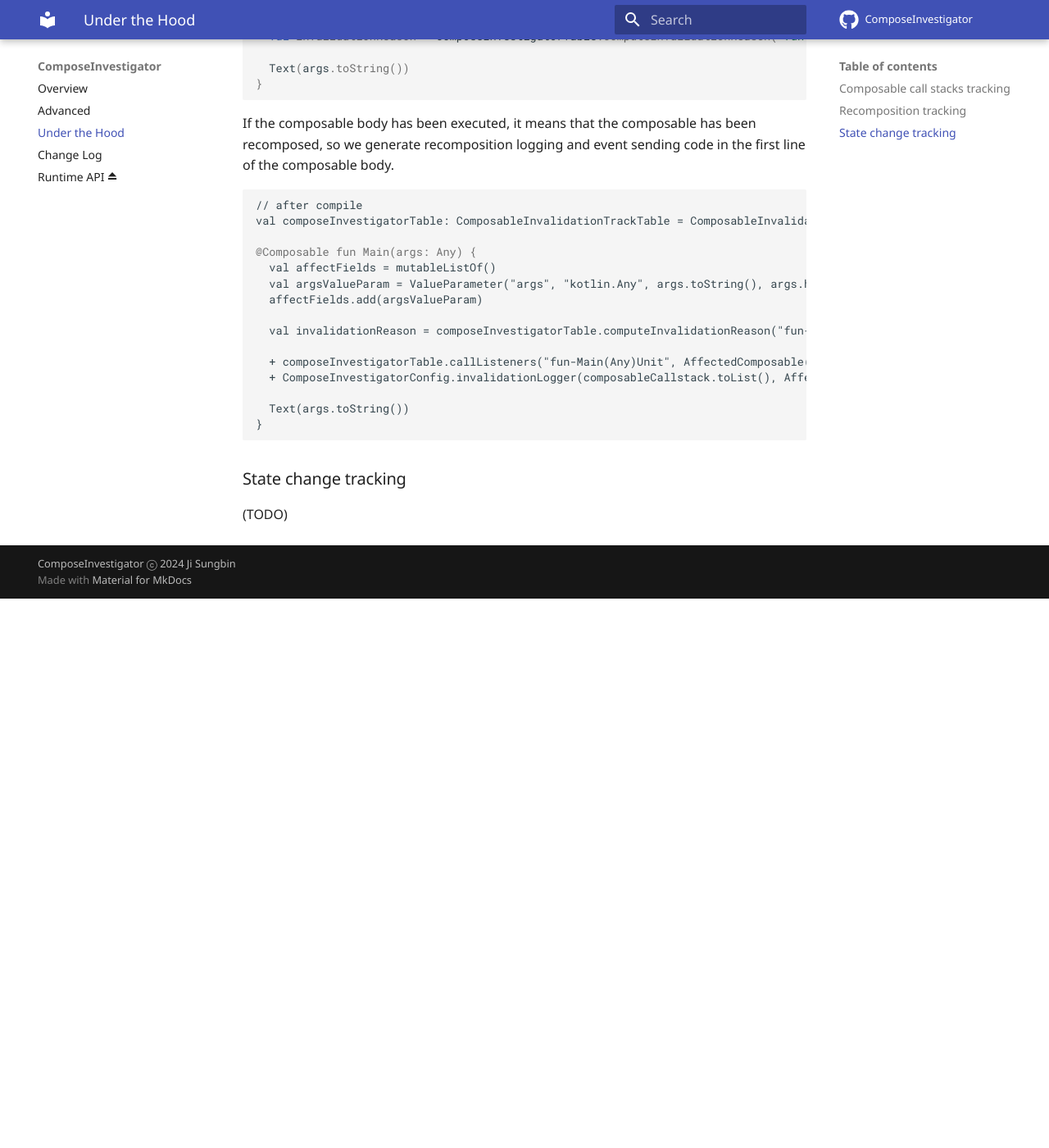
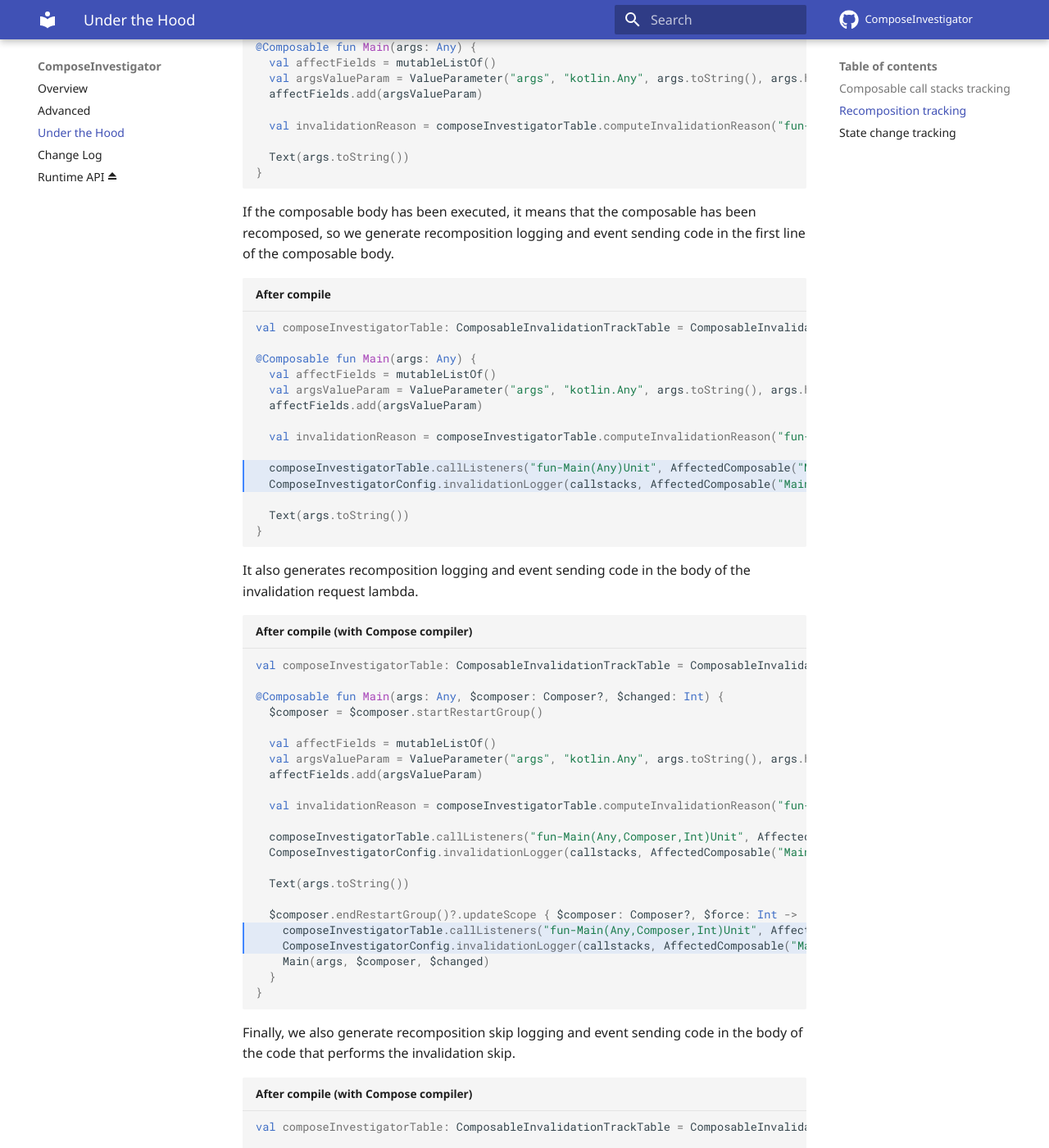
Before and after one commit to jisungbin/ComposeInvestigator, an MkDocs documentation site: the page built from documentation/docs/internals.md, in a window 1280 px wide and 1400 px high, scrolled down 2375 px. Shown: the whole window at 82% size. Built offline with MkDocs 1.6.1 and Material for MkDocs 9.7.7, drawn with Linux system fonts in a browser that asks for light colours; comment, search, counter and statistics services are not loaded; before the commit the page ends 3105 px from its top, so only the background shows below that; some of the changed text lies outside the part shown.

Commit message:
Improve documents

````diff
--- a/documentation/docs/internals.md
+++ b/documentation/docs/internals.md
@@ -3,14 +3,14 @@
 ComposeInvestigator is built by utilizing the Kotlin compiler plugin and the open
 source of the Compose compiler.
 
-``` kotlin
-// before
+```{.kotlin title="Before compile"}
 @Composable fun Main() {
   val count = mutableStateOf(0)
   Text(text = "Count: $count")
 }
+```
 
-// after compile (with compose compiler)
+```{.kotlin title="After compile (with Compose compiler)"}
 val composeInvestigatorTable: ComposableInvalidationTrackTable = ComposableInvalidationTrackTable()
 val composableCallstack: Stack<String> = Stack()
 
@@ -55,28 +55,25 @@ val composableCallstack: Stack<String> = Stack()
 
 ### Composable call stacks tracking
 
-Composable callstack tracing has been implemented since issue [#77](https://github.com/jisungbin/ComposeInvestigator/issues/77)
+Composable callstack tracing has been implemented since
+issue [#77](https://github.com/jisungbin/ComposeInvestigator/issues/77)
 and is still an experimental feature.
 
 The concept is simple: Wrap all calls to composable functions in `try-finally`, and push the
 parent function name onto the stack before calling the composable. Then pop it from `finally`.
 
-``` kotlin
-// before
-package land.sungbin.composeinvestigator
-
+```{.kotlin title="Before compile"}
 @Composable fun Main() {
   Call()
 }
+```
 
-// after compile
-package land.sungbin.composeinvestigator
-
+```{.kotlin title="After compile"}
 val composableCallstack: Stack<String> = Stack()
 
 @Composable fun Main() {
   try {
-    composableCallstack.push("land.sungbin.composeinvestigator.Main")
+    composableCallstack.push("my.package.name.Main")
     Call()
   } finally {
     composableCallstack.pop()
@@ -98,13 +95,13 @@ Composable argument change detection starts by sending all the arguments of the
 `ComposableInvalidationTrackTable`. It then calculates which arguments have changed and determines
 the reason for the recomposition.
 
-``` kotlin
-// before
+```{.kotlin title="Before compile"}
 @Composable fun Main(args: Any) {
   Text(args.toString())
 }
+```
 
-// after compile
+```{.kotlin title="After compile"}
 val composeInvestigatorTable: ComposableInvalidationTrackTable = ComposableInvalidationTrackTable()
 
 @Composable fun Main(args: Any) {
@@ -119,10 +116,10 @@ val composeInvestigatorTable: ComposableInvalidationTrackTable = ComposableInval
 ```
 
 If the composable body has been executed, it means that the composable has been recomposed,
-so we generate recomposition logging and event sending code in the first line of the composable body.
+so we generate recomposition logging and event sending code in the first line of the composable
+body.
 
-``` diff
-// after compile
+```{.kotlin title="After compile" hl_lines="10-11"}
 val composeInvestigatorTable: ComposableInvalidationTrackTable = ComposableInvalidationTrackTable()
 
 @Composable fun Main(args: Any) {
@@ -132,14 +129,91 @@ val composeInvestigatorTable: ComposableInvalidationTrackTable = ComposableInval
 
   val invalidationReason = composeInvestigatorTable.computeInvalidationReason("fun-Main(Any)Unit", affectFields)
 
-  + composeInvestigatorTable.callListeners("fun-Main(Any)Unit", AffectedComposable("Main", "my.package.name", "MyFileName.kt", line, column), Processed(invalidationReason))
-  + ComposeInvestigatorConfig.invalidationLogger(composableCallstack.toList(), AffectedComposable("Main", "my.package.name", "MyFileName.kt", line, column), Processed(invalidationReason))
+  composeInvestigatorTable.callListeners("fun-Main(Any)Unit", AffectedComposable("Main", "my.package.name", "MyFileName.kt", line, column), Processed(invalidationReason))
+  ComposeInvestigatorConfig.invalidationLogger(callstacks, AffectedComposable("Main", "my.package.name", "MyFileName.kt", line, column), Processed(invalidationReason))
 
   Text(args.toString())
 }
 ```
 
+It also generates recomposition logging and event sending code in the body of the invalidation
+request lambda.
+
+```{.kotlin title="After compile (with Compose compiler)" hl_lines="18-19"}
+val composeInvestigatorTable: ComposableInvalidationTrackTable = ComposableInvalidationTrackTable()
+
+@Composable fun Main(args: Any, $composer: Composer?, $changed: Int) {
+  $composer = $composer.startRestartGroup()
+
+  val affectFields = mutableListOf()
+  val argsValueParam = ValueParameter("args", "kotlin.Any", args.toString(), args.hashCode(), Certain(false))
+  affectFields.add(argsValueParam)
+
+  val invalidationReason = composeInvestigatorTable.computeInvalidationReason("fun-Main(Any,Composer,Int)Unit", affectFields)
+
+  composeInvestigatorTable.callListeners("fun-Main(Any,Composer,Int)Unit", AffectedComposable("Main", "my.package.name", "MyFileName.kt", line, column), Processed(invalidationReason))
+  ComposeInvestigatorConfig.invalidationLogger(callstacks, AffectedComposable("Main", "my.package.name", "MyFileName.kt", line, column), Processed(invalidationReason))
+
+  Text(args.toString())
+
+  $composer.endRestartGroup()?.updateScope { $composer: Composer?, $force: Int ->
+    composeInvestigatorTable.callListeners("fun-Main(Any,Composer,Int)Unit", AffectedComposable("Main", "my.package.name", "MyFileName.kt", line, column), Processed(Invalidate))
+    ComposeInvestigatorConfig.invalidationLogger(callstacks, AffectedComposable("Main", "my.package.name", "MyFileName.kt", line, column), Processed(Invalidate))
+    Main(args, $composer, $changed)
+  }
+}
+```
+
+Finally, we also generate recomposition skip logging and event sending code in the body of the code
+that performs the invalidation skip.
+
+```{.kotlin title="After compile (with Compose compiler)" hl_lines="17-18"}
+val composeInvestigatorTable: ComposableInvalidationTrackTable = ComposableInvalidationTrackTable()
+
+@Composable fun Main(args: Any, $composer: Composer?, $changed: Int) {
+  $composer = $composer.startRestartGroup()
+  if (!$composer.skipping) {
+    val affectFields = mutableListOf()
+    val argsValueParam = ValueParameter("args", "kotlin.Any", args.toString(), args.hashCode(), Certain(false))
+    affectFields.add(argsValueParam)
+
+    val invalidationReason = composeInvestigatorTable.computeInvalidationReason("fun-Main(Any,Composer,Int)Unit", affectFields)
+
+    composeInvestigatorTable.callListeners("fun-Main(Any,Composer,Int)Unit", AffectedComposable("Main", "my.package.name", "MyFileName.kt", line, column), Processed(invalidationReason))
+    ComposeInvestigatorConfig.invalidationLogger(callstacks, AffectedComposable("Main", "my.package.name", "MyFileName.kt", line, column), Processed(invalidationReason))
+
+    Text(args.toString())
+  } else {
+    composeInvestigatorTable.callListeners("fun-Main(Any,Composer,Int)Unit", AffectedComposable("Main", "my.package.name", "MyFileName.kt", line, column), Skipped)
+    ComposeInvestigatorConfig.invalidationLogger(callstacks, AffectedComposable("Main", "my.package.name", "MyFileName.kt", line, column), Skipped)
+    $composer.skipToGroupEnd()
+  }
+  $composer.endRestartGroup()?.updateScope { $composer: Composer?, $force: Int ->
+    composeInvestigatorTable.callListeners("fun-Main(Any,Composer,Int)Unit", AffectedComposable("Main", "my.package.name", "MyFileName.kt", line, column), Processed(Invalidate))
+    ComposeInvestigatorConfig.invalidationLogger(callstacks, AffectedComposable("Main", "my.package.name", "MyFileName.kt", line, column), Processed(Invalidate))
+    Main(args, $composer, $changed)
+  }
+}
+```
 
 ### State change tracking
 
-(TODO)
+All state variables that inherit from `State` or `Animatable` generate `registerStateObjectTracking`
+code to enable tracking of state changes.
+
+```{.kotlin title="Before compile"}
+@Composable fun Main() {
+  val count = mutableStateOf(0)
+}
+```
+
+```{.kotlin title="After compile (with Compose compiler)"}
+@Composable fun Main($composer: Composer?, $changed: Int) {
+  val count = mutableStateOf(0).registerStateObjectTracking(
+    composer = $composer,
+    composable = AffectedComposable("Main", "my.package.name", "MyFileName.kt", line, column),
+    composableKeyName = "fun-Main(Composer,Int)Unit",
+    stateName = "count",
+  )
+}
+```
--- a/documentation/mkdocs.yml
+++ b/documentation/mkdocs.yml
@@ -6,7 +6,7 @@ site_author: 'Ji Sungbin'
 repo_name: 'ComposeInvestigator'
 repo_url: 'https://github.com/jisungbin/ComposeInvestigator'
 
-edit_uri: edit/main/docs/
+edit_uri: edit/main/documentation/docs/
 copyright: 'ComposeInvestigator ⓒ 2024 Ji Sungbin'
 
 theme:
@@ -22,6 +22,7 @@ theme:
 
 markdown_extensions:
   - admonition
+  - footnotes
   - toc:
       permalink: true
   - pymdownx.highlight:
````
Also changed, not shown: documentation/docs/advanced.md (+45 -0 lines), documentation/docs/changelog.md (+1 -1 lines), documentation/docs/index.md (+6 -4 lines).
